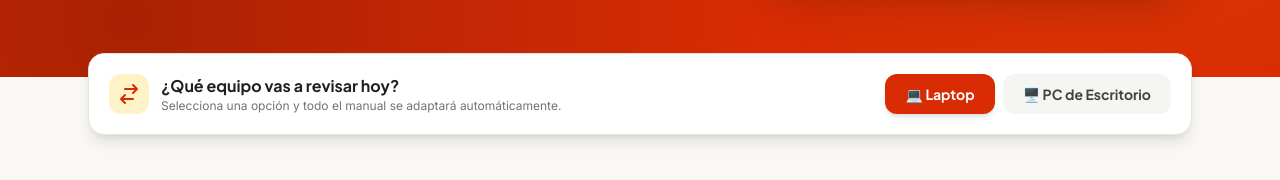
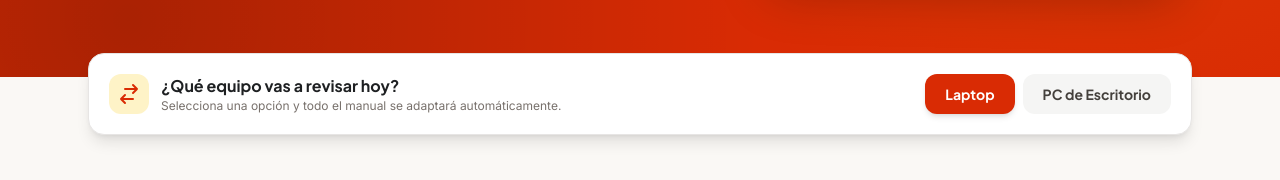
Before and after one commit to karlacvm2006-prog/Manual, a plain HTML site: page index.html in a window 1280 px wide. Shown: the part 565-745 px from the top of the page. Drawn offline with nearby package versions, Linux system fonts and the light colour scheme.

Commit message:
Update index.html

```diff
--- a/index.html
+++ b/index.html
@@ -184,10 +184,10 @@
 
             <div class="flex w-full sm:w-auto gap-2">
                 <button id="card-btn-laptop" onclick="switchDevice('laptop')" class="flex-1 sm:flex-initial px-5 py-2.5 rounded-xl font-display font-bold text-xs sm:text-sm transition flex items-center justify-center gap-2 bg-brand-red text-white shadow-md">
-                    <span>💻 Laptop</span>
+                    <span>Laptop</span>
                 </button>
                 <button id="card-btn-desktop" onclick="switchDevice('desktop')" class="flex-1 sm:flex-initial px-5 py-2.5 rounded-xl font-display font-bold text-xs sm:text-sm transition flex items-center justify-center gap-2 bg-stone-100 text-stone-700 hover:bg-stone-200">
-                    <span>🖥️ PC de Escritorio</span>
+                    <span>PC de Escritorio</span>
                 </button>
             </div>
         </div>
@@ -660,7 +660,7 @@
                         <div class="space-y-3">
                             <div class="flex items-center justify-between gap-2">
                                 <span class="px-2.5 py-1 rounded-lg bg-red-50 text-brand-red font-bold text-xs">Falla Común</span>
-                                <span class="text-xs font-semibold text-stone-400">${currentDevice === 'laptop' ? '💻 Laptop' : '🖥️ PC Escritorio'}</span>
+                                <span class="text-xs font-semibold text-stone-400">${currentDevice === 'laptop' ? ' Laptop' : ' PC Escritorio'}</span>
                             </div>
                             <h3 class="font-display font-extrabold text-lg text-brand-ink leading-snug">${item.symptom}</h3>
                             <p class="text-xs text-stone-600"><strong>Causa probable:</strong> ${item.cause}</p>
@@ -696,7 +696,7 @@
             document.getElementById('modal-img').src = type === 'preventive'
                 ? (currentDevice === 'laptop' ? item.laptopImg : item.desktopImg)
                 : photos.techDiag;
-            document.getElementById('modal-device-tag').textContent = currentDevice === 'laptop' ? '💻 Recomendación para Laptop:' : '🖥️ Recomendación para PC de Escritorio:';
+            document.getElementById('modal-device-tag').textContent = currentDevice === 'laptop' ? ' Recomendación para Laptop:' : ' Recomendación para PC de Escritorio:';
             document.getElementById('modal-device-tip').textContent = currentDevice === 'laptop' ? item.laptopTip : item.desktopTip;
             document.getElementById('modal-warning').textContent = item.warning;
 
```
